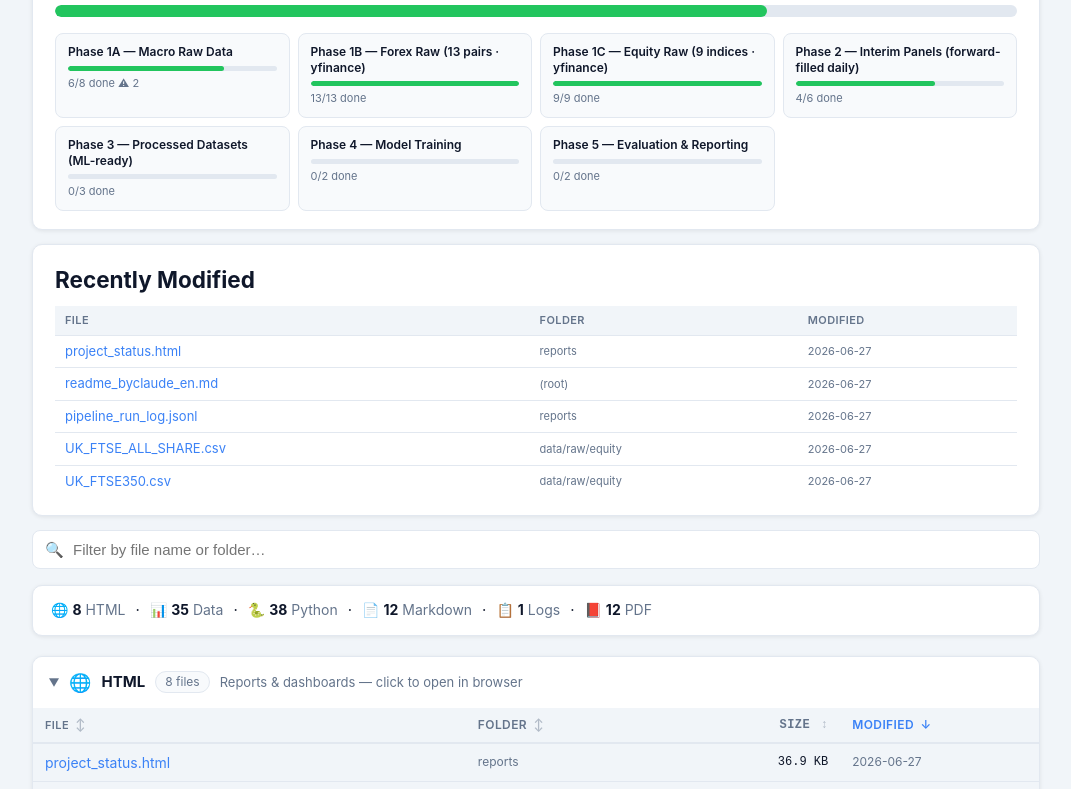
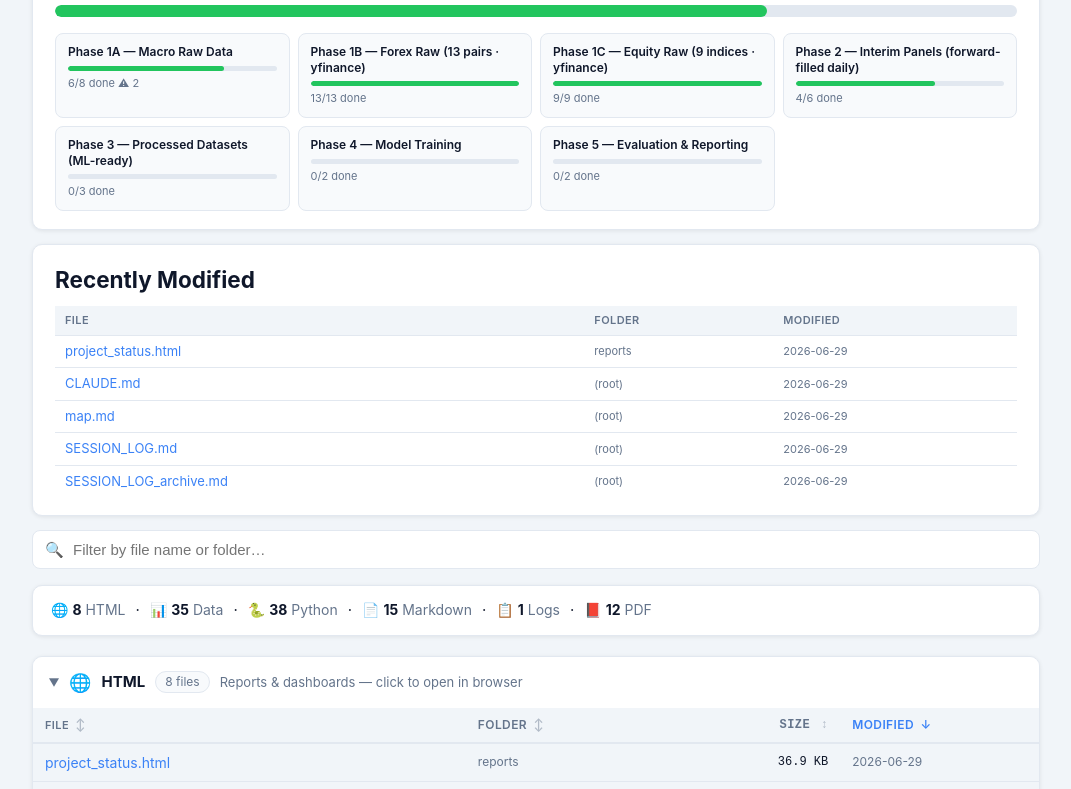
Before and after one commit to SomithaG08/ML_prediction_project, a plain HTML site: page index.html in a window 1280 px wide. Shown: the part 180-969 px from the top of the page, without its empty margins (104-1175 px from the left). Drawn offline with Linux system fonts and the light colour scheme.

Commit message:
auto-push 2026-06-29 10:20:41

```diff
--- a/index.html
+++ b/index.html
@@ -170,7 +170,7 @@ code{background:var(--surface2);border:1px solid var(--border);
   <header>
     <div>
       <h1>GBP/USD ML Prediction — File Index</h1>
-      <p class="subtitle">106 files · Generated 2026-06-27 12:13:55 · Default sort: most recently modified</p>
+      <p class="subtitle">109 files · Generated 2026-06-29 10:20:34 · Default sort: most recently modified</p>
     </div>
     <button class="theme-btn" onclick="toggleTheme()">
       <span class="icon-moon">🌙 Dark</span>
@@ -201,11 +201,11 @@ code{background:var(--surface2);border:1px solid var(--border);
       <thead><tr>
         <th>File</th><th>Folder</th><th>Modified</th>
       </tr></thead>
-      <tbody><tr><td class="col-name"><a href="reports/project_status.html" target="_blank">project_status.html</a></td><td class="rc-folder">reports</td><td class="rc-mod">2026-06-27</td></tr>
-<tr><td class="col-name"><a href="readme_byclaude_en.md" target="_blank">readme_byclaude_en.md</a></td><td class="rc-folder">(root)</td><td class="rc-mod">2026-06-27</td></tr>
-<tr><td class="col-name"><a href="reports/pipeline_run_log.jsonl" target="_blank">pipeline_run_log.jsonl</a></td><td class="rc-folder">reports</td><td class="rc-mod">2026-06-27</td></tr>
-<tr><td class="col-name"><a href="data/raw/equity/UK_FTSE_ALL_SHARE.csv" target="_blank">UK_FTSE_ALL_SHARE.csv</a></td><td class="rc-folder">data/raw/equity</td><td class="rc-mod">2026-06-27</td></tr>
-<tr><td class="col-name"><a href="data/raw/equity/UK_FTSE350.csv" target="_blank">UK_FTSE350.csv</a></td><td class="rc-folder">data/raw/equity</td><td class="rc-mod">2026-06-27</td></tr>
+      <tbody><tr><td class="col-name"><a href="reports/project_status.html" target="_blank">project_status.html</a></td><td class="rc-folder">reports</td><td class="rc-mod">2026-06-29</td></tr>
+<tr><td class="col-name"><a href="CLAUDE.md" target="_blank">CLAUDE.md</a></td><td class="rc-folder">(root)</td><td class="rc-mod">2026-06-29</td></tr>
+<tr><td class="col-name"><a href="map.md" target="_blank">map.md</a></td><td class="rc-folder">(root)</td><td class="rc-mod">2026-06-29</td></tr>
+<tr><td class="col-name"><a href="SESSION_LOG.md" target="_blank">SESSION_LOG.md</a></td><td class="rc-folder">(root)</td><td class="rc-mod">2026-06-29</td></tr>
+<tr><td class="col-name"><a href="SESSION_LOG_archive.md" target="_blank">SESSION_LOG_archive.md</a></td><td class="rc-folder">(root)</td><td class="rc-mod">2026-06-29</td></tr>
 </tbody>
     </table>
   </div>
@@ -216,7 +216,7 @@ code{background:var(--surface2);border:1px solid var(--border);
            placeholder="Filter by file name or folder…" autocomplete="off">
   </div>
 
-  <div class="stats"><span class="stat">🌐 <b>8</b> HTML</span> · <span class="stat">📊 <b>35</b> Data</span> · <span class="stat">🐍 <b>38</b> Python</span> · <span class="stat">📄 <b>12</b> Markdown</span> · <span class="stat">📋 <b>1</b> Logs</span> · <span class="stat">📕 <b>12</b> PDF</span></div>
+  <div class="stats"><span class="stat">🌐 <b>8</b> HTML</span> · <span class="stat">📊 <b>35</b> Data</span> · <span class="stat">🐍 <b>38</b> Python</span> · <span class="stat">📄 <b>15</b> Markdown</span> · <span class="stat">📋 <b>1</b> Logs</span> · <span class="stat">📕 <b>12</b> PDF</span></div>
   <p id="no-match" class="no-match">No files match your search.</p>
 
 
@@ -232,7 +232,7 @@ code{background:var(--surface2);border:1px solid var(--border);
       <table style="min-width:480px">
         <thead><tr><th class="col-name sortable" data-col="0" onclick="sortTable(this)" style="text-align:left">File <span class="sort-icon">↕</span></th><th class="col-folder sortable" data-col="1" onclick="sortTable(this)" style="text-align:left">Folder <span class="sort-icon">↕</span></th><th class="col-size sortable" data-col="2" onclick="sortTable(this)" style="text-align:right">Size <span class="sort-icon">↕</span></th><th class="col-mod sortable sorted-desc" data-col="3" onclick="sortTable(this)" style="text-align:left">Modified <span class="sort-icon">↓</span></th></tr></thead>
         <tbody class="sec-body" data-cat="html">
-<tr data-search="project_status.html reports"><td class="col-name"><a href="reports/project_status.html" target="_blank">project_status.html</a></td><td class="col-folder">reports</td><td class="col-size" data-val="37765">36.9 KB</td><td class="col-mod"  data-val="2026-06-27">2026-06-27</td></tr>
+<tr data-search="project_status.html reports"><td class="col-name"><a href="reports/project_status.html" target="_blank">project_status.html</a></td><td class="col-folder">reports</td><td class="col-size" data-val="37765">36.9 KB</td><td class="col-mod"  data-val="2026-06-29">2026-06-29</td></tr>
 <tr data-search="equity_data_status.html reports"><td class="col-name"><a href="reports/equity_data_status.html" target="_blank">equity_data_status.html</a></td><td class="col-folder">reports</td><td class="col-size" data-val="9984">9.8 KB</td><td class="col-mod"  data-val="2026-06-19">2026-06-19</td></tr>
 <tr data-search="forex_data_status.html reports"><td class="col-name"><a href="reports/forex_data_status.html" target="_blank">forex_data_status.html</a></td><td class="col-folder">reports</td><td class="col-size" data-val="12850">12.5 KB</td><td class="col-mod"  data-val="2026-06-19">2026-06-19</td></tr>
 <tr data-search="macro_data_status.html reports"><td class="col-name"><a href="reports/macro_data_status.html" target="_blank">macro_data_status.html</a></td><td class="col-folder">reports</td><td class="col-size" data-val="24494">23.9 KB</td><td class="col-mod"  data-val="2026-06-19">2026-06-19</td></tr>
@@ -357,15 +357,18 @@ code{background:var(--surface2);border:1px solid var(--border);
       <span class="arrow">▶</span>
       <span class="sec-icon">📄</span>
       <span class="sec-label">Markdown</span>
-      <span class="sec-count">12 files</span>
+      <span class="sec-count">15 files</span>
       <span class="sec-desc">Documentation, guides, session logs</span>
     </summary>
     <div class="tbl-wrap">
       <table style="min-width:480px">
         <thead><tr><th class="col-name sortable" data-col="0" onclick="sortTable(this)" style="text-align:left">File <span class="sort-icon">↕</span></th><th class="col-folder sortable" data-col="1" onclick="sortTable(this)" style="text-align:left">Folder <span class="sort-icon">↕</span></th><th class="col-size sortable" data-col="2" onclick="sortTable(this)" style="text-align:right">Size <span class="sort-icon">↕</span></th><th class="col-mod sortable sorted-desc" data-col="3" onclick="sortTable(this)" style="text-align:left">Modified <span class="sort-icon">↓</span></th></tr></thead>
         <tbody class="sec-body" data-cat="markdown">
+<tr data-search="claude.md (root)"><td class="col-name"><a href="CLAUDE.md" target="_blank">CLAUDE.md</a></td><td class="col-folder">(root)</td><td class="col-size" data-val="1159">1.1 KB</td><td class="col-mod"  data-val="2026-06-29">2026-06-29</td></tr>
+<tr data-search="map.md (root)"><td class="col-name"><a href="map.md" target="_blank">map.md</a></td><td class="col-folder">(root)</td><td class="col-size" data-val="3729">3.6 KB</td><td class="col-mod"  data-val="2026-06-29">2026-06-29</td></tr>
+<tr data-search="session_log.md (root)"><td class="col-name"><a href="SESSION_LOG.md" target="_blank">SESSION_LOG.md</a></td><td class="col-folder">(root)</td><td class="col-size" data-val="4699">4.6 KB</td><td class="col-mod"  data-val="2026-06-29">2026-06-29</td></tr>
+<tr data-search="session_log_archive.md (root)"><td class="col-name"><a href="SESSION_LOG_archive.md" target="_blank">SESSION_LOG_archive.md</a></td><td class="col-folder">(root)</td><td class="col-size" data-val="3394">3.3 KB</td><td class="col-mod"  data-val="2026-06-29">2026-06-29</td></tr>
 <tr data-search="readme_byclaude_en.md (root)"><td class="col-name"><a href="readme_byclaude_en.md" target="_blank">readme_byclaude_en.md</a></td><td class="col-folder">(root)</td><td class="col-size" data-val="17971">17.5 KB</td><td class="col-mod"  data-val="2026-06-27">2026-06-27</td></tr>
-<tr data-search="session_log.md (root)"><td class="col-name"><a href="SESSION_LOG.md" target="_blank">SESSION_LOG.md</a></td><td class="col-folder">(root)</td><td class="col-size" data-val="5765">5.6 KB</td><td class="col-mod"  data-val="2026-06-27">2026-06-27</td></tr>
 <tr data-search="project_guide.md (root)"><td class="col-name"><a href="PROJECT_GUIDE.md" target="_blank">PROJECT_GUIDE.md</a></td><td class="col-folder">(root)</td><td class="col-size" data-val="8164">8.0 KB</td><td class="col-mod"  data-val="2026-06-27">2026-06-27</td></tr>
 <tr data-search="readme.md (root)"><td class="col-name"><a href="README.md" target="_blank">README.md</a></td><td class="col-folder">(root)</td><td class="col-size" data-val="19129">18.7 KB</td><td class="col-mod"  data-val="2026-06-19">2026-06-19</td></tr>
 <tr data-search="claude.md references"><td class="col-name"><a href="References/CLAUDE.md" target="_blank">CLAUDE.md</a></td><td class="col-folder">References</td><td class="col-size" data-val="4325">4.2 KB</td><td class="col-mod"  data-val="2026-06-19">2026-06-19</td></tr>
```
Also changed, not shown: reports/project_status.html (+1 -1 lines), .obsidian/workspace.json, 4 other files.
